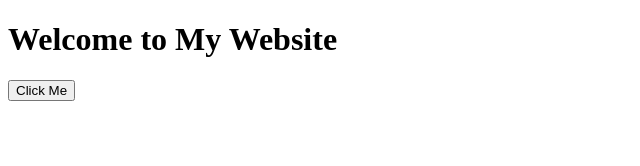
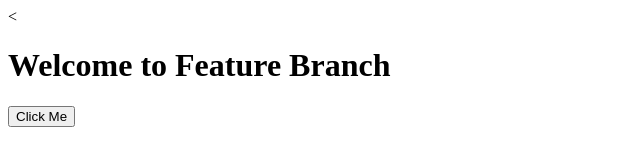
Before and after one commit to 2500031578/labendsem, a plain HTML site: page index.html in a window 1280 px wide. Shown: the whole page, without its empty margins (0-640 px from the left). Drawn offline with Linux system fonts and the light colour scheme.

Commit message:
Updated feature header

```diff
--- a/index.html
+++ b/index.html
@@ -5,7 +5,7 @@
 </head>
 <body>
     <header>
-        <h1>Welcome to My Website</h1>
+        <<h1>Welcome to Feature Branch</h1>
     </header>
 
     <button>Click Me</button>
```
